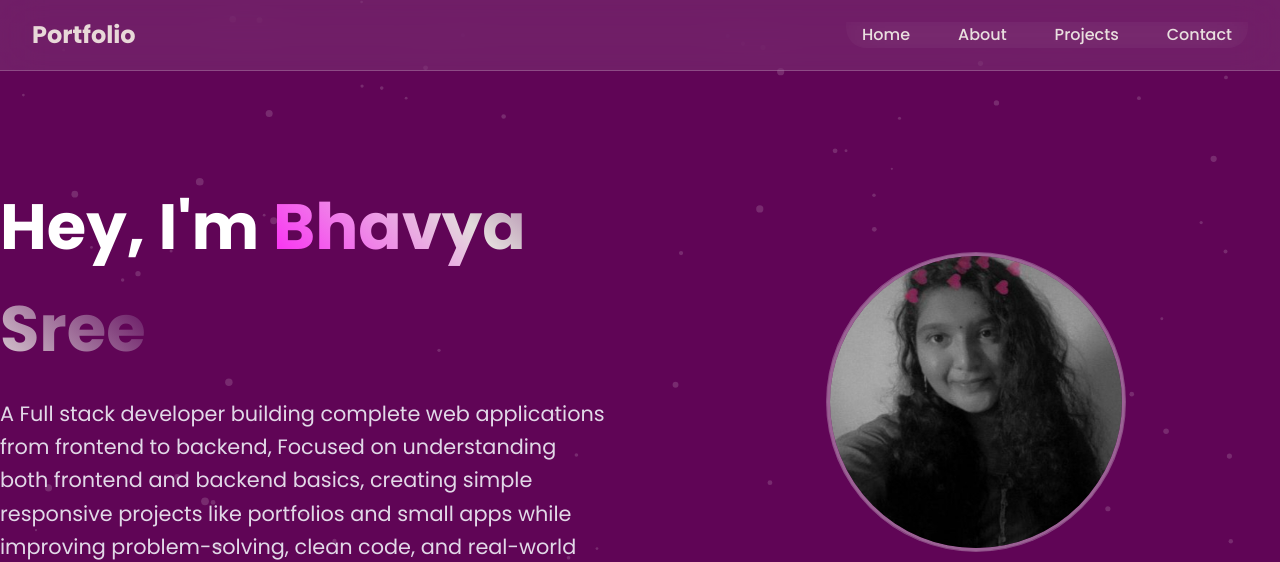
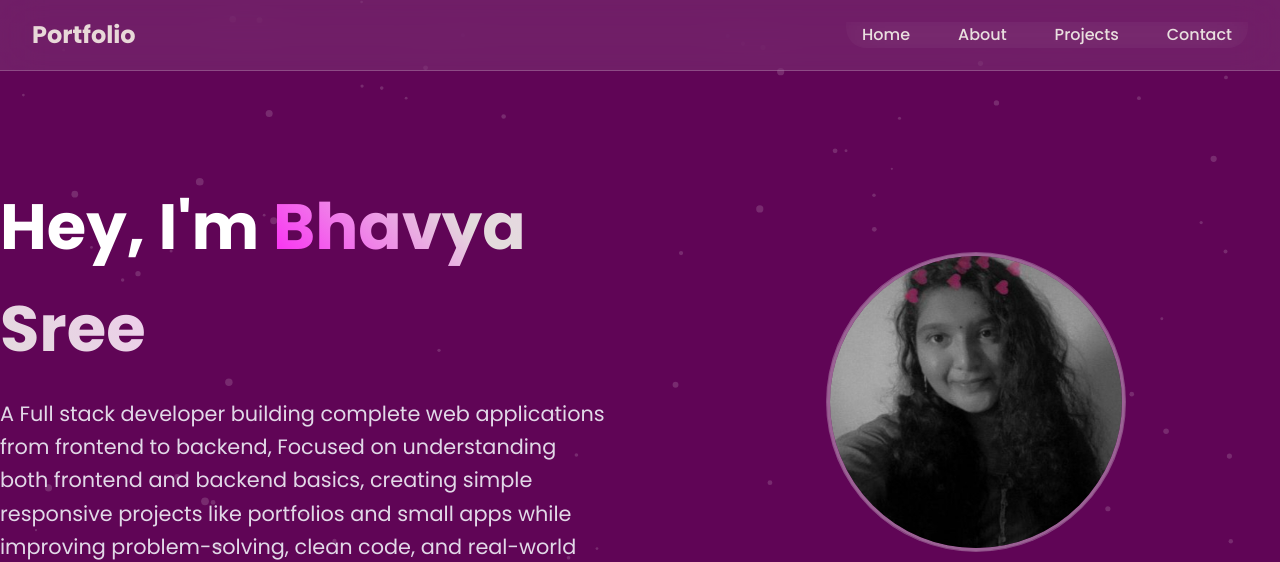
Before and after one commit to bhavyasree1076/portfolio, a plain HTML site: page index.html in a window 1280 px wide. Shown: the top 562 px of the page. Drawn offline with nearby package versions, Linux system fonts and the light colour scheme.

Commit message:
Update style.css

```diff
--- a/style.css
+++ b/style.css
@@ -124,7 +124,7 @@ p{
 }
 
 .gradient-text {
-    background: linear-gradient(45deg, #fc22f5, #e3dcdc, #5b0257);
+    background: linear-gradient(45deg, #fc22f5, #e3dcdc,  #eecdec);
     -webkit-background-clip: text;
     -webkit-text-fill-color: transparent;
     background-clip: text;
```
